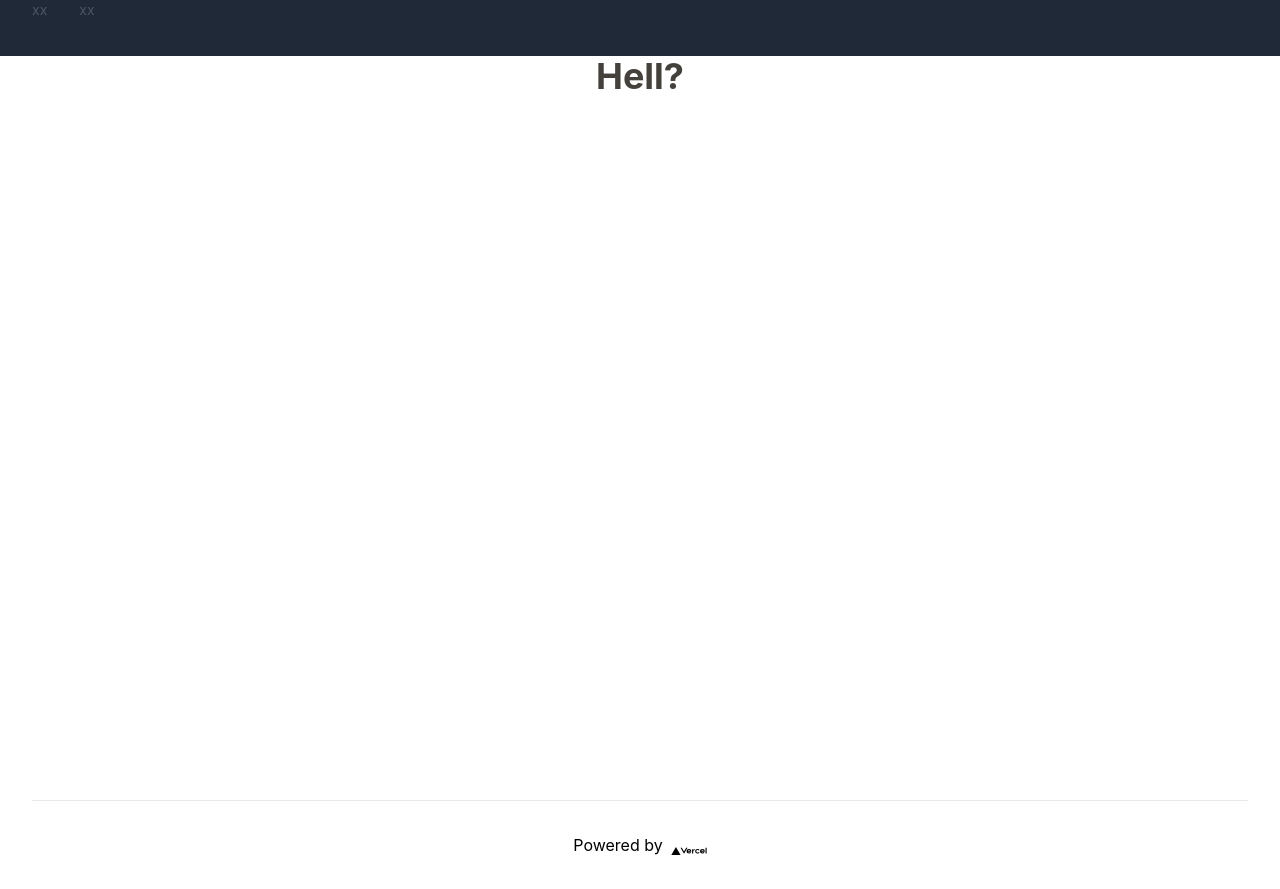
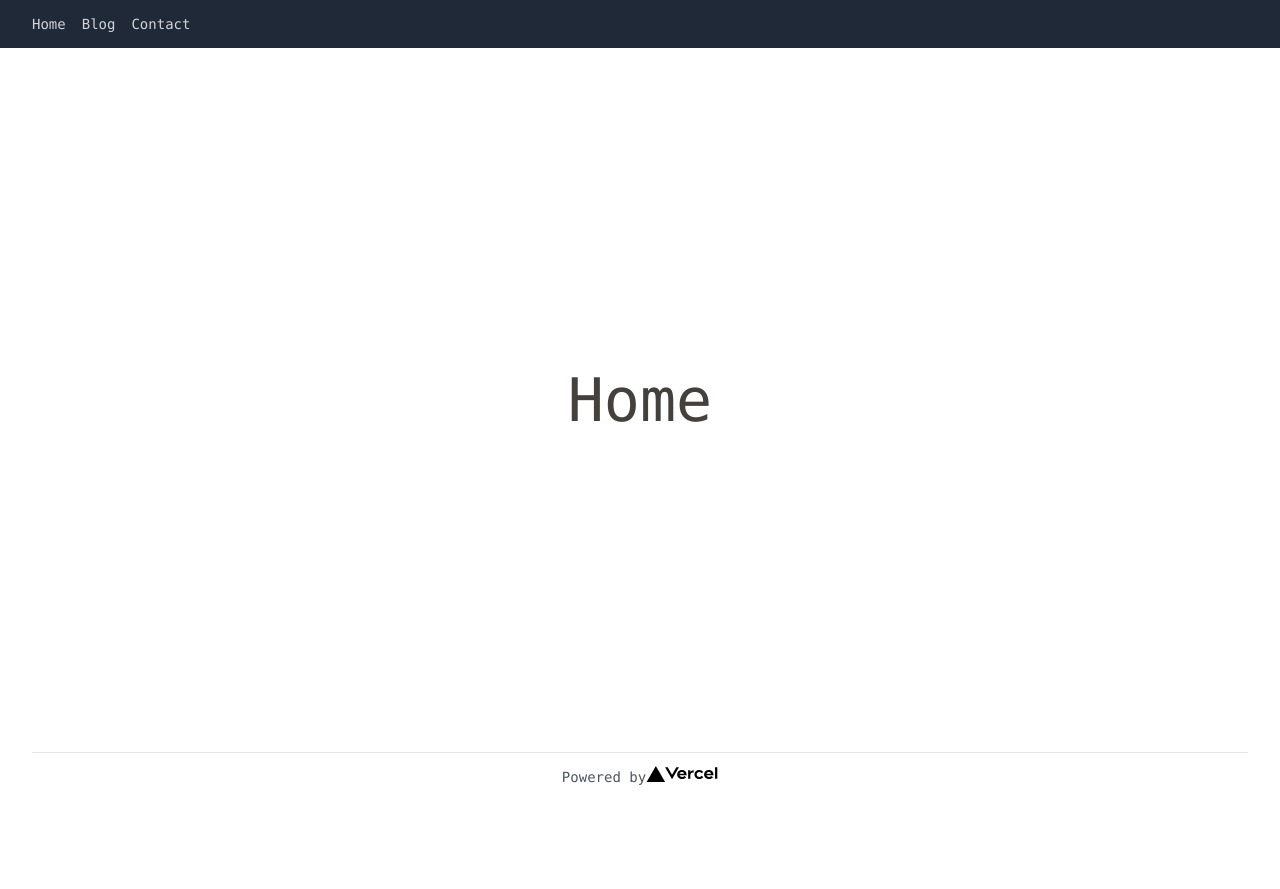
Before and after one commit to BoxPistols/next-tailwind-django-rest, a Next.js app: page / in a window 1280 px wide. After the commit the page ends 800 px from the top, so only its background shows below. Built offline with nearby package versions, Linux system fonts and the light colour scheme.

Commit message:
Layout base

```diff
--- a/components/Layout.js
+++ b/components/Layout.js
@@ -1,25 +1,58 @@
 import Head from 'next/head'
-// import Link from 'next/link'
+import Link from 'next/link'
+import Image from 'next/image'
 
-function Layout({ children, h1 = 'Hell', title = 'HP by Next.js' }) {
+function Layout({ children, h1, h2, title = 'HP by Next.js' }) {
   return (
-    <div className="flex jusify-center items-center flex-col min-h-screen text-gray-600 text-sm front-mono">
+    <div className="flex flex-col items-center min-h-screen font-mono text-sm text-gray-600 jusify-center">
       <Head>
         <title>{title}</title>
       </Head>
+      {/* Nav */}
       <header>
-        <nav className="bg-gray-800 w-screen">
-          <div className="flex item-center pl-8 h-14">
-            xx
-            <div className="flex item-center pl-8 h-14">xx</div>
+        <nav className="w-screen bg-gray-800">
+          <div className="flex h-12 pl-4 place-items-center">
+            <div className="pl-4">
+              <Link href="/">
+                <a className="text-gray-300 pd-2 hover:text-gray-100 ">Home</a>
+              </Link>
+            </div>
+            <div className="pl-4">
+              <Link href="/blog-page">
+                <a className="text-gray-300 pd-2 hover:text-gray-100 ">Blog</a>
+              </Link>
+            </div>
+            <div className="pl-4">
+              <Link href="/contact-page">
+                <a className="text-gray-300 pd-2 hover:text-gray-100 ">
+                  Contact
+                </a>
+              </Link>
+            </div>
           </div>
         </nav>
       </header>
-
-      <main className="flex flex-1 justify-center item-center flrx-col w-screen">
-        <h1 className="text-4xl text-stone-700 font-bold ">{h1}</h1>
+      {/* Main */}
+      <main className="flex flex-1 w-screen place-content-center place-items-center">
+        {h1 ? <h1 className="text-6xl text-stone-700 ">{h1}</h1> : ''}
+        {h2 ? <h2 className="text-3xl text-stone-400 ">{h2}</h2> : ''}
         {children}
       </main>
+      {/* footer */}
+      {/* <footer className="flex items-center justify-center w-full h-12 border-t"> */}
+      <footer className="grid w-full h-12 border-t place-items-center">
+        <a
+          href="https://nextjs.org/"
+          rel="noopener noreferrer"
+          target="_blank"
+          className="flex items-center"
+        >
+          Powered by{' '}
+          <span className="">
+            <Image src="/vercel.svg" alt="Vercel Logo" width={72} height={16} />
+          </span>
+        </a>
+      </footer>
     </div>
   )
 }
--- a/pages/blog-page.js
+++ b/pages/blog-page.js
@@ -1,7 +1,12 @@
 import React from 'react'
+import Layout from '../components/Layout'
 
 const Blog = () => {
-  return <div>Blog</div>
+  return (
+    <div>
+      <Layout title="Blog">blog page</Layout>
+    </div>
+  )
 }
 
 export default Blog
--- a/pages/contact-page.js
+++ b/pages/contact-page.js
@@ -1,7 +1,12 @@
 import React from 'react'
+import Layout from '../components/Layout'
 
 const Contact = () => {
-  return <div>Contact</div>
+  return (
+    <div>
+      <Layout title="Contact">Contact</Layout>
+    </div>
+  )
 }
 
 export default Contact
--- a/pages/index.js
+++ b/pages/index.js
@@ -1,4 +1,3 @@
-// import Head from 'next/head'
 import Image from 'next/image'
 import Layout from '../components/Layout'
 import styles from '../styles/Home.module.css'
@@ -6,20 +5,7 @@ import styles from '../styles/Home.module.css'
 export default function Home() {
   return (
     <div className={styles.container}>
-      <Layout title="Home" h1="Hell?" />
-      <footer className={styles.footer}>
-        <a href="#" rel="noopener noreferrer">
-          Powered by{' '}
-          <span className={styles.logo}>
-            <Image
-              src="vercel.svg"
-              alt="Vercel Logo"
-              width={72 / 2}
-              height={16 / 2}
-            />
-          </span>
-        </a>
-      </footer>
+      <Layout title="Home" h1="Home" />
     </div>
   )
 }
--- a/styles/Home.module.css
+++ b/styles/Home.module.css
@@ -33,9 +33,9 @@
   text-decoration: none;
 }
 
-.title a:hover,
+.title a:active,
 .title a:focus,
-.title a:active {
+.title a:hover {
   text-decoration: underline;
 }
 
@@ -45,8 +45,8 @@
   font-size: 4rem;
 }
 
-.title,
-.description {
+.description,
+.title {
   text-align: center;
 }
 
@@ -85,15 +85,15 @@
   max-width: 300px;
 }
 
-.card:hover,
+.card:active,
 .card:focus,
-.card:active {
+.card:hover {
   color: #0070f3;
   border-color: #0070f3;
 }
 
 .card h2 {
-  margin: 0 0 1rem 0;
+  margin: 0 0 1rem;
   font-size: 1.5rem;
 }
 
```
